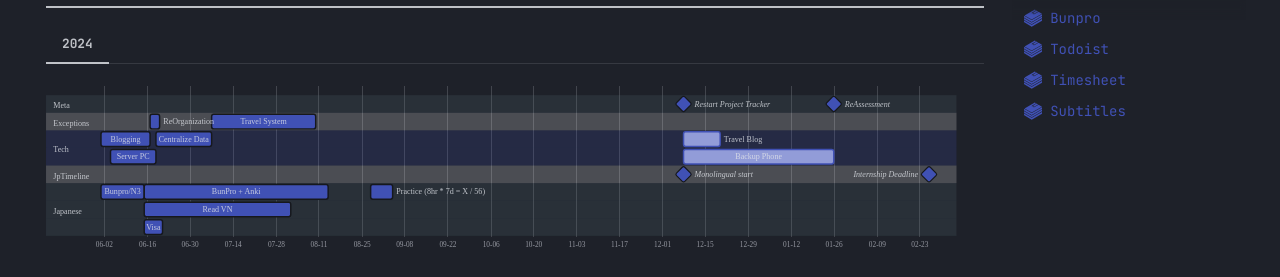
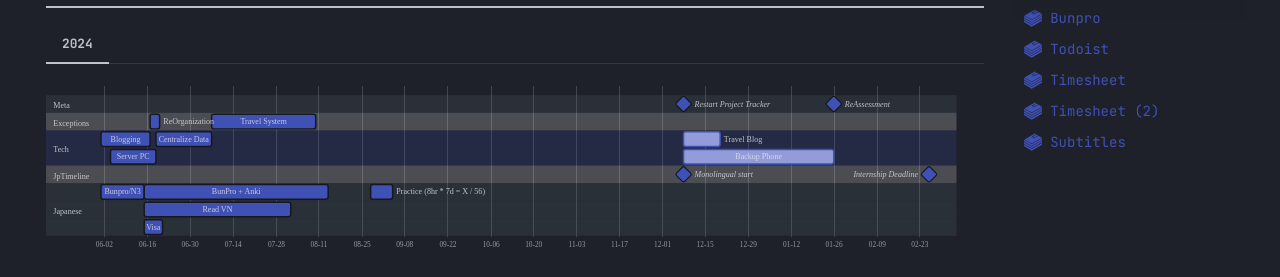
Before and after one commit to Serralq/Project-Norn, an MkDocs documentation site: the page built from docs/index.md, in a window 1280 px wide. Shown: the part 547-824 px from the top of the page. Built offline with MkDocs 1.6.1 and Material for MkDocs 9.7.7, drawn with Linux system fonts in a browser that asks for light colours; plug-ins that fetch from the network failed and are left out.

Commit message:
Adding excel spreadsheet version to bookmark item

```diff
--- a/docs/overrides/unique/index.html
+++ b/docs/overrides/unique/index.html
@@ -127,6 +127,19 @@
           <li class="md-nav__item">
             <a
               class="md-nav__link custom_link"
+              href="https://uflorida-my.sharepoint.com/:x:/r/personal/dao_al_ufl_edu/_layouts/15/Doc.aspx?sourcedoc=%7BF32E0F9A-3A4A-4683-A9F8-D2DE816D4790%7D&file=Timesheets%20(2).xlsx&action=default&mobileredirect=true&DefaultItemOpen=1&ct=1744368276283&wdOrigin=OFFICECOM-WEB.MAIN.EDGEWORTH&cid=0a84441e-b631-4f3d-887c-46a24f3b469a&wdPreviousSessionSrc=HarmonyWeb&wdPreviousSession=ba92e3f7-f779-44ec-bb1a-7b453a42b976"
+              style="color: #4051b5"
+            >
+              <span class="twemoji">
+<svg xmlns="http://www.w3.org/2000/svg" viewBox="0 0 24 24"><path d="M.301 17.615c-.13-.34-.522-1.512-.133-2.432l9.827 5.674a.329.329 0 0 0 .33 0L24 12.962v2.354l-13.84 7.99L.3 17.615zm-.11-8.652c-.288.877.015 2.058.124 2.426l9.845 5.684L24 9.083V6.726l-13.675 7.896a.329.329 0 0 1-.33 0L.19 8.963zm13.17-1.936a.332.332 0 0 1-.485-.207l-.28-1.133-2.126-.176a.33.33 0 0 1-.138-.614l5.578-3.22-1.702-.983-13.51 7.8 9.462 5.462 13.51-7.8-4.4-2.54-5.91 3.41zm-.182-1.729.232.938 5.198-3.001-2.04-1.178-4.993 2.884 1.31.108a.33.33 0 0 1 .293.25zM24 9.845 10.325 17.74a.329.329 0 0 1-.33 0L.168 12.067c-.39.919.003 2.091.133 2.43l9.859 5.693L24 12.2V9.844z"></path></svg>
+              </span>
+              Timesheet (2)
+              </a>
+          </li>
+
+          <li class="md-nav__item">
+            <a
+              class="md-nav__link custom_link"
               href="https://jimaku.cc"
               style="color: #4051b5"
             >
```
